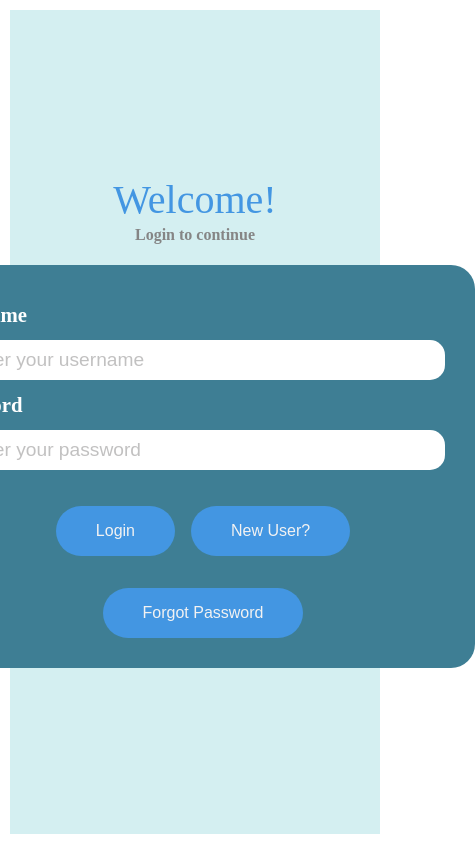
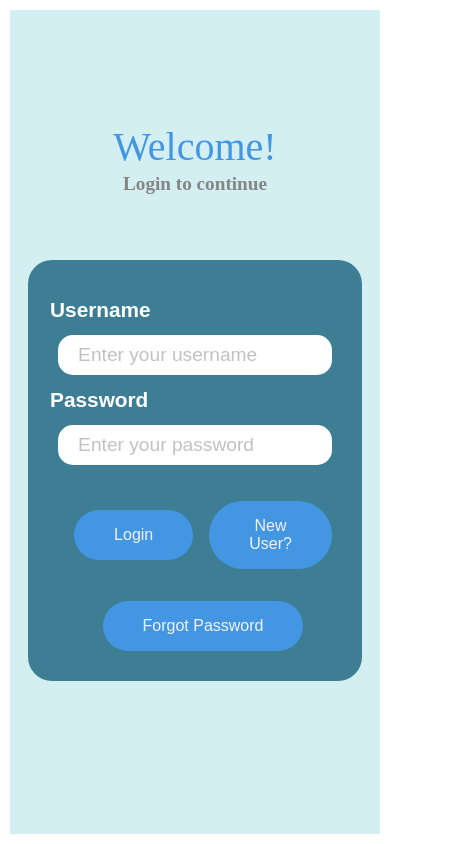
Before and after one commit to IshitwaAgrawal/Url-Shortner, a React app: page / in a window 390 px wide. Shown: the whole page, 475 px wide, since content can reach past the window. Built offline with nearby package versions, Linux system fonts and the light colour scheme; no server answers.

Commit message:
changed UI

```diff
--- a/src/style.css
+++ b/src/style.css
@@ -3,14 +3,18 @@
 *:after {
   box-sizing: border-box;
 }
+html,body{
+  height: 100%;
+}
 body,
 #root {
   margin: 0;
   padding: 0;
+  height: 100%;
 }
 body > #root > div {
-  height: 100vh;
   width: 100%;
+  height: 100%;
   padding: 10px;
   margin: 0;
 }
@@ -190,10 +194,8 @@ body > #root > div {
   flex-direction: column;
   justify-content: center;
   align-items: center;
-  width: 35rem;
   padding: 30px;
   background-color: #3e7e94;
-  /* border: 2px solid black; */
   border-radius: 24px;
 }
 .register__main__box__btn {
@@ -270,3 +272,26 @@ body > #root > div {
 .button__main > button:hover {
   cursor: pointer;
 }
+
+@media(max-width:768px){
+  #root{
+    font-size: 1.2rem;
+  }
+  .register__main__box{
+    margin:40px;
+    font-family: Arial, Helvetica, sans-serif;
+  }
+  .homepage {
+    margin: 0;
+    padding: 0;
+    width: 100%;
+    height: 100%;
+    display: grid;
+      grid-template-areas:
+        "a a b b "
+        "d d d d "
+        "d d d d "
+        "d d d d "
+        "c c c c ";
+  }
+}
```
